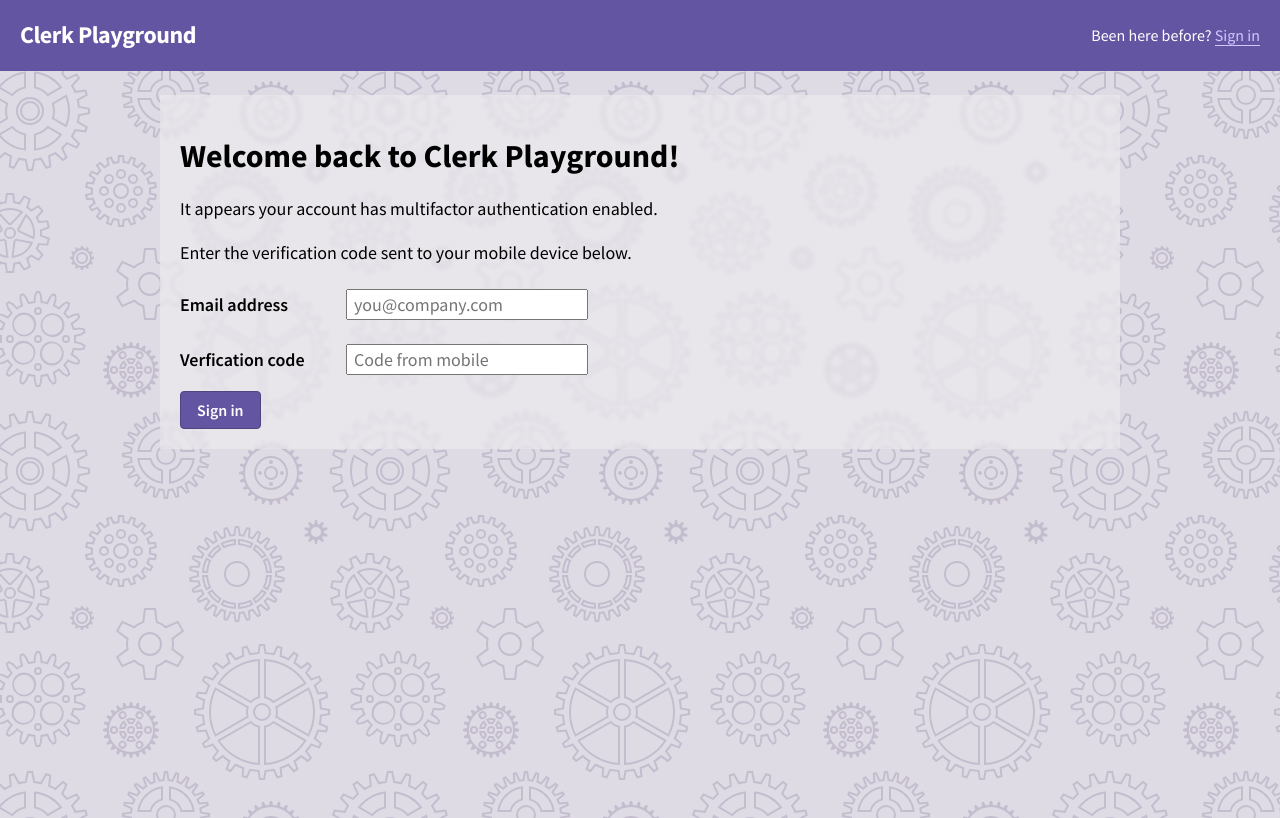
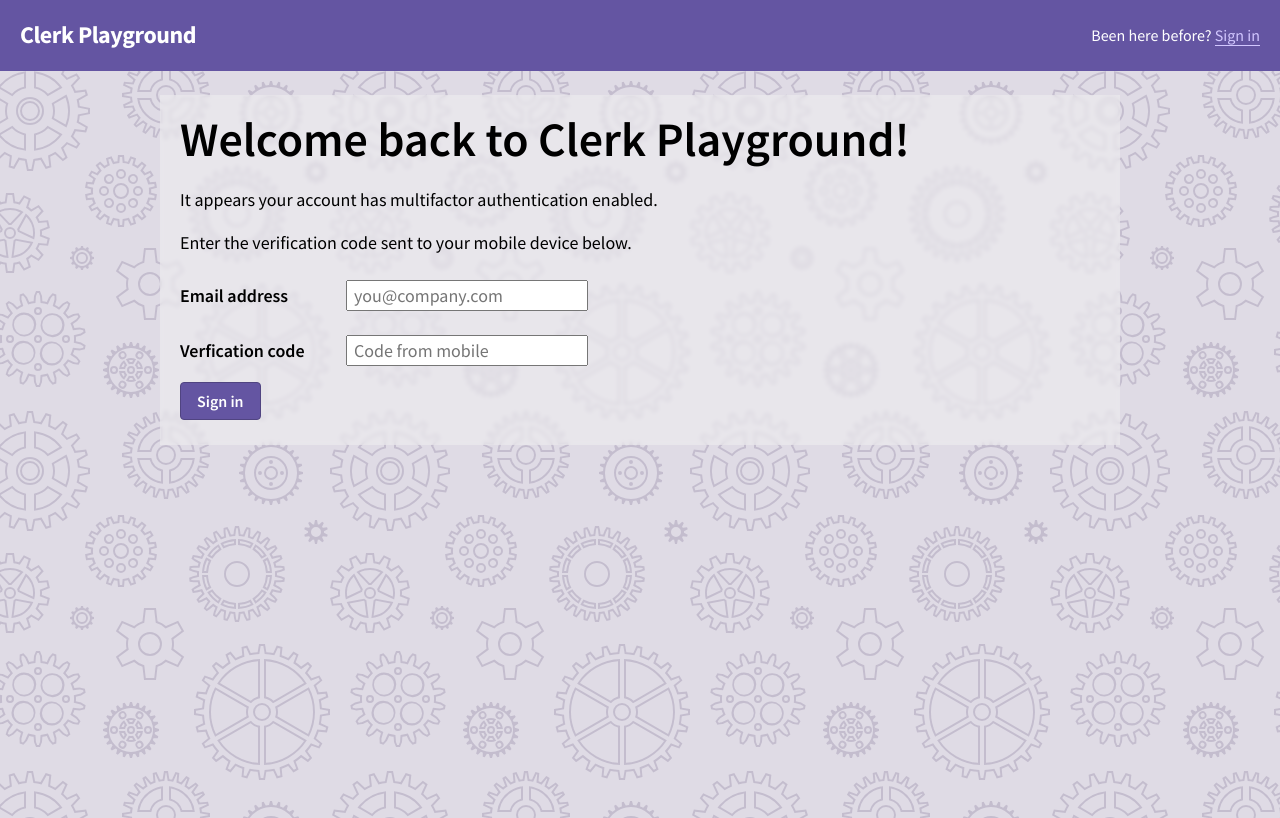
Before and after one commit to clerk/clerk-playground, a Next.js app: page /sign-in/mfa in a window 1280 px wide. Built offline with nearby package versions, Linux system fonts and the light colour scheme; no server answers.

Commit message:
chore: Apply common title style globally

```diff
--- a/pages/sign-in/[[...index]].js
+++ b/pages/sign-in/[[...index]].js
@@ -141,7 +141,7 @@
 
   return (
     <div className={common.container}>
-      <h1>Welcome back to Clerk Playground!</h1>
+      <h1 className={common.title}>Welcome back to Clerk Playground!</h1>
       <p>Been here before? Sign in using the form below.</p>
       <p>
         If it's your first time, you'll want to{' '}
--- a/pages/sign-in/mfa.js
+++ b/pages/sign-in/mfa.js
@@ -44,7 +44,7 @@
 
   return (
     <div className={common.container}>
-      <h1>Welcome back to Clerk Playground!</h1>
+      <h1 className={common.title}>Welcome back to Clerk Playground!</h1>
       <p>It appears your account has multifactor authentication enabled.</p>
       <p>Enter the verification code sent to your mobile device below.</p>
       <form onSubmit={handleSubmit}>
--- a/pages/sign-up/[[...index]].js
+++ b/pages/sign-up/[[...index]].js
@@ -29,7 +29,7 @@
 
   return (
     <div className={common.container}>
-      <h1>Welcome to the Clerk Playground!</h1>
+      <h1 className={common.title}>Welcome to the Clerk Playground!</h1>
       <p>
         This app will demonstrate some of the features of Clerk and different
         combinations that can be used to build authentication and user
--- a/pages/verify/index.js
+++ b/pages/verify/index.js
@@ -33,7 +33,7 @@
 
   return (
     <div className={common.container}>
-      <h1>Welcome to the Clerk Playground!</h1>
+      <h1 className={common.title}>Welcome to the Clerk Playground!</h1>
       <p>
         Check your email inbox for a sign in link. It will expire in 10 minutes.
       </p>
```
